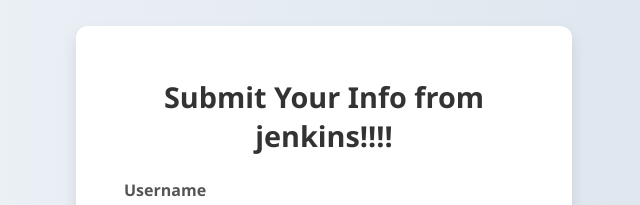
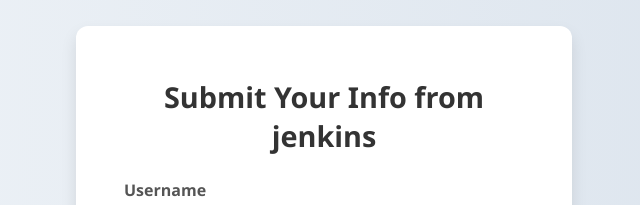
Before and after one commit to GeyasreeR/Tutedude-docker, a website: page frontend/public/index.html in a window 1280 px wide. Shown: the top 205 px of the page, without its empty margins (316-956 px from the left). Drawn offline with Linux system fonts and the light colour scheme.

Commit message:
Update index.html
test cicd 2

```diff
--- a/frontend/public/index.html
+++ b/frontend/public/index.html
@@ -9,7 +9,7 @@
 </head>
 <body>
   <div class="container">
-    <h1>Submit Your Info from jenkins!!!!</h1>
+    <h1>Submit Your Info from jenkins</h1>
     <form action="/submit-form" method="POST">
       <label for="username">Username</label>
       <input type="text" name="username" placeholder="Enter your name" required />
```
